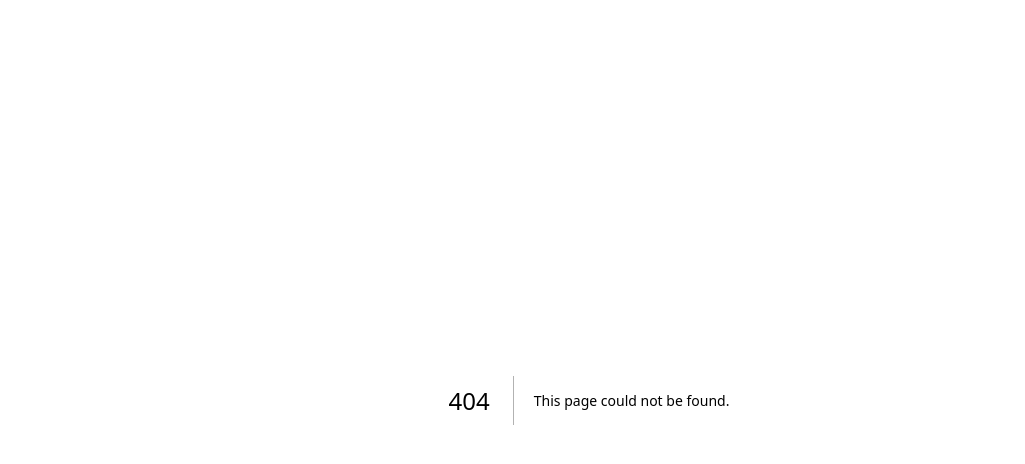
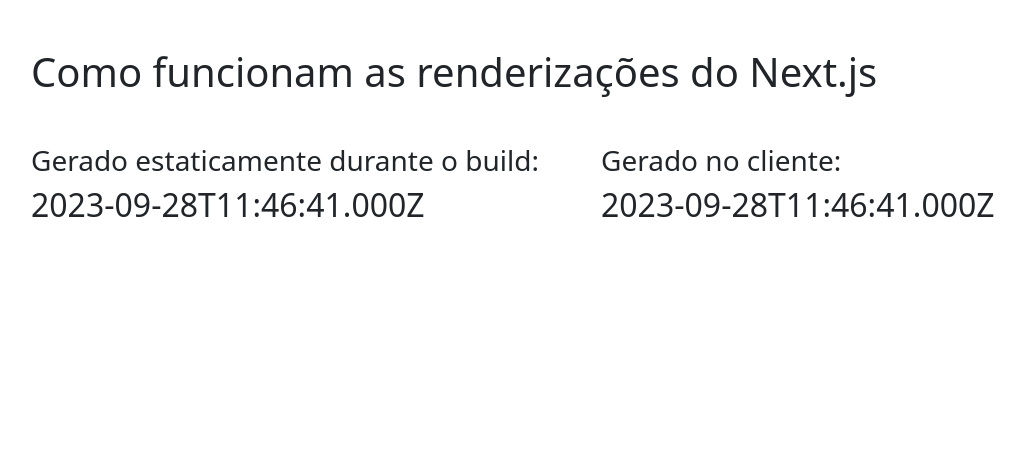
Before and after one commit to daniilomendes/black-nextjs, a Next.js app: page /static in a window 1280 px wide. Before the commit this address had no page. Shown: the top 464 px of the page, without its empty margins (51-1076 px from the left). Built offline with nearby package versions, Linux system fonts and the light colour scheme; no server answers.

Commit message:
Paginas estaticas no Nextjs

```diff
--- /dev/null
+++ b/pages/static.tsx
@@ -0,0 +1,65 @@
+import { GetStaticProps, NextPage } from 'next'
+import { ReactNode, useEffect, useState } from 'react'
+import { Col, Container, Row } from 'reactstrap'
+
+
+interface ApiResponse {
+    name: string
+    timestamp: Date
+}
+
+export const getStaticProps: GetStaticProps = async () => {
+    const staticData = await fetch(`${process.env.NEXT_PUBLIC_APIURL}/api/hello`).then(res => res.json())
+
+    return{
+        props: {
+            staticData
+        }
+    }
+}
+
+const Static: NextPage = (props: {
+    children?: ReactNode
+    staticData?: ApiResponse
+    }) => {
+    const [clientSideData, setClientSideData] = useState<ApiResponse>()
+
+    useEffect(() => {
+        fetchData()
+    }, [])
+
+    const fetchData = async() => {
+        const data = await fetch("/api/hello").then(res => res.json())
+        setClientSideData(data)
+    }
+
+    return(
+        <Container tag="main">
+            <h1 className="my-5">
+                Como funcionam as renderizações do Next.js
+            </h1>
+
+            <Row>
+                <Col>
+                    <h3>
+                        Gerado estaticamente durante o build:
+                    </h3>
+                    <h2>
+                        {props.staticData?.timestamp.toString()}
+                    </h2>
+                </Col>
+
+                <Col>
+                    <h3>
+                        Gerado no cliente:
+                    </h3>
+                    <h2>
+                        {clientSideData?.timestamp.toString()}
+                    </h2>
+                </Col>
+            </Row>
+        </Container>
+    )
+}
+
+export default Static
```
